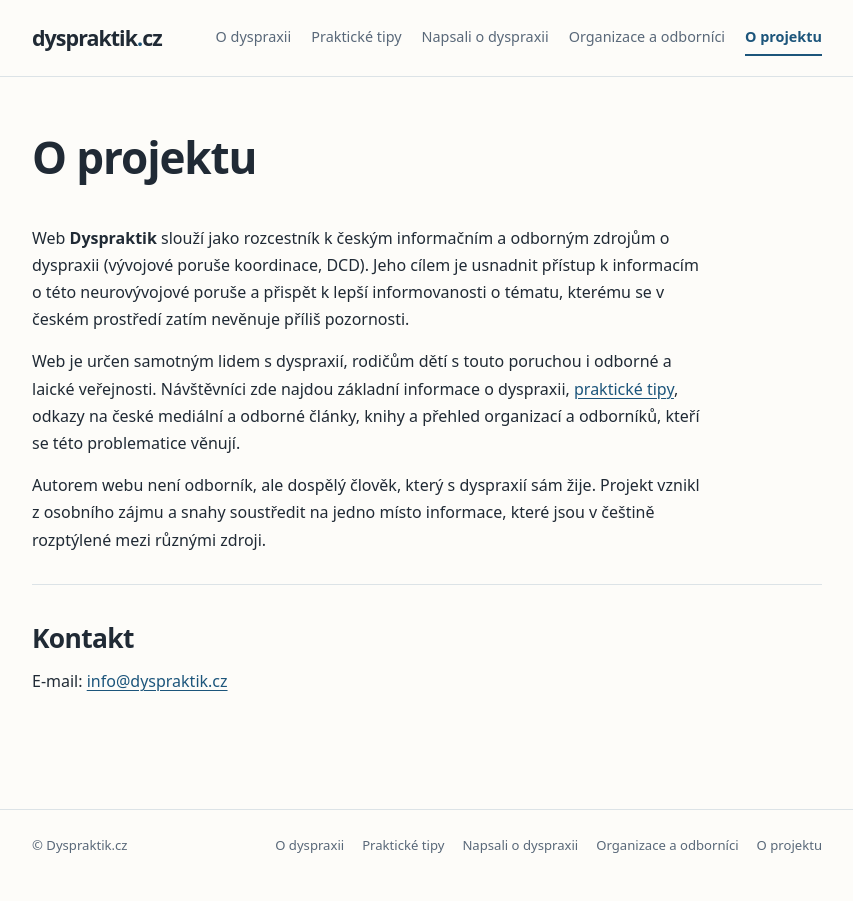
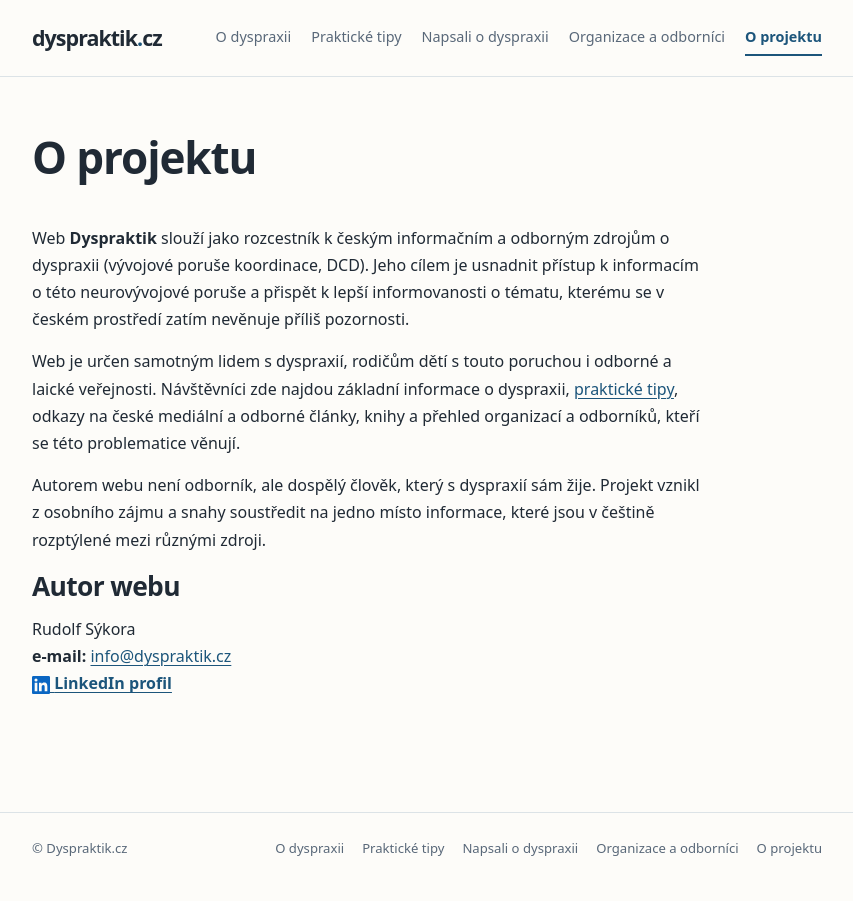
Before and after one commit to rudi1984/Web_dyspraktik, a plain HTML site: page o-projektu.html in a window 1280 px wide. Shown: the whole page, without its empty margins (213-1066 px from the left). Drawn offline with Linux system fonts and the light colour scheme.

Commit message:
Update author section with contact details
Added author information and LinkedIn profile link.

```diff
--- a/o-projektu.html
+++ b/o-projektu.html
@@ -1,3 +1,4 @@
+
 <!doctype html>
 <html lang="cs">
 <head>
@@ -5,11 +6,9 @@
 <meta content="width=device-width, initial-scale=1" name="viewport"/>
 <meta content="O nezávislém českém rozcestníku Dyspraktik, jeho účelu, obsahu a autorovi." name="description"/>
 <title>O projektu | Dyspraktik.cz</title>
-
 <link href="style.css" rel="stylesheet"/>
 <link href="https://dyspraktik.cz/o-projektu.html" rel="canonical"/>
 <link href="favicon.svg" rel="icon" type="image/svg+xml"/>
-
 <meta content="#fdfcf9" name="theme-color"/>
 <meta content="website" property="og:type"/>
 <meta content="cs_CZ" property="og:locale"/>
@@ -25,7 +24,6 @@
 
 <header class="site-header">
 <div class="wrap header-inner">
-
 <a aria-label="Dyspraktik, úvodní stránka" class="brand" href="index.html">dyspraktik<span class="brand-dot">.</span>cz</a>
 
 <nav aria-label="Hlavní navigace">
@@ -35,7 +33,6 @@
 <a href="organizace.html">Organizace a odborníci</a>
 <a aria-current="page" href="o-projektu.html">O projektu</a>
 </nav>
-
 </div>
 </header>
 
@@ -53,15 +50,30 @@
 
 <p>Autorem webu není odborník, ale dospělý člověk, který s dyspraxií sám žije. Projekt vznikl z osobního zájmu a snahy soustředit na jedno místo informace, které jsou v češtině rozptýlené mezi různými zdroji.</p>
 
-</section>
+<h2>Autor webu</h2>
 
-<section aria-labelledby="kontakt" class="home-section">
-<h2 id="kontakt">Kontakt</h2>
+<p>
+  Rudolf Sýkora<br>
 
-<p>E-mail: <a href="mailto:info@dyspraktik.cz">info@dyspraktik.cz</a></p>
+  <strong>e-mail:</strong>
+  <a href="mailto:info@dyspraktik.cz">
+    info@dyspraktik.cz
+  </a><br>
+
+  <a href="https://www.linkedin.com/in/rudolf-s%C3%BDkora-52a8b025/">
+    <svg xmlns="http://www.w3.org/2000/svg"
+         width="18" height="18"
+         viewBox="0 0 24 24"
+         fill="#0A66C2"
+         aria-hidden="true"
+         style="vertical-align: middle;">
+      <path d="M20.447 20.452h-3.554v-5.569c0-1.328-.027-3.037-1.852-3.037-1.853 0-2.136 1.445-2.136 2.939v5.667H9.35V9h3.414v1.561h.049c.476-.9 1.637-1.85 3.37-1.85 3.601 0 4.267 2.37 4.267 5.455v6.286zM5.337 7.433a2.062 2.062 0 1 1 0-4.124 2.062 2.062 0 0 1 0 4.124zM7.119 20.452H3.555V9h3.564v11.452zM22.225 0H1.771C.792 0 0 .774 0 1.729v20.542C0 23.227.792 24 1.771 24h20.451C23.2 24 24 23.227 24 22.271V1.729C24 .774 23.2 0 22.222 0h.003z"/>
+    </svg>
+    <strong>LinkedIn profil</strong>
+  </a>
+</p>
 
 </section>
-
 </main>
 
 <footer class="site-footer">
```
